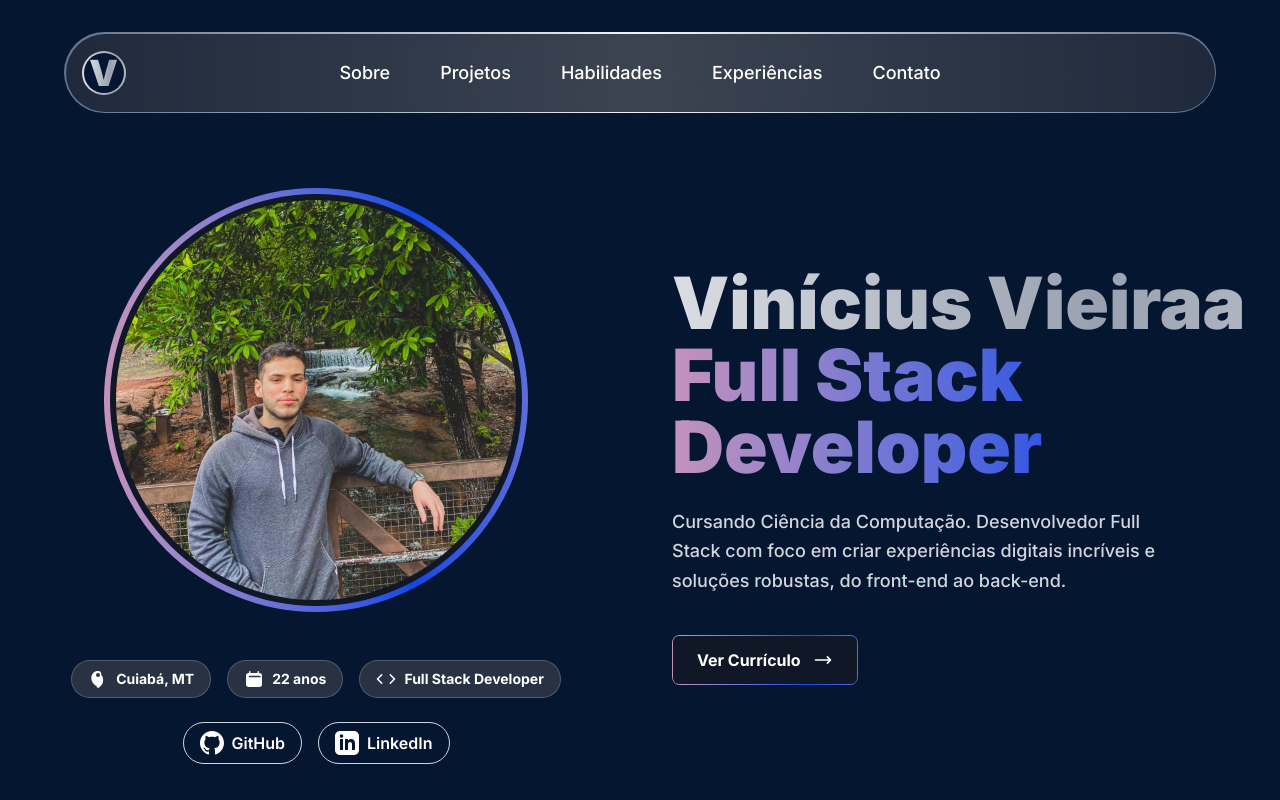
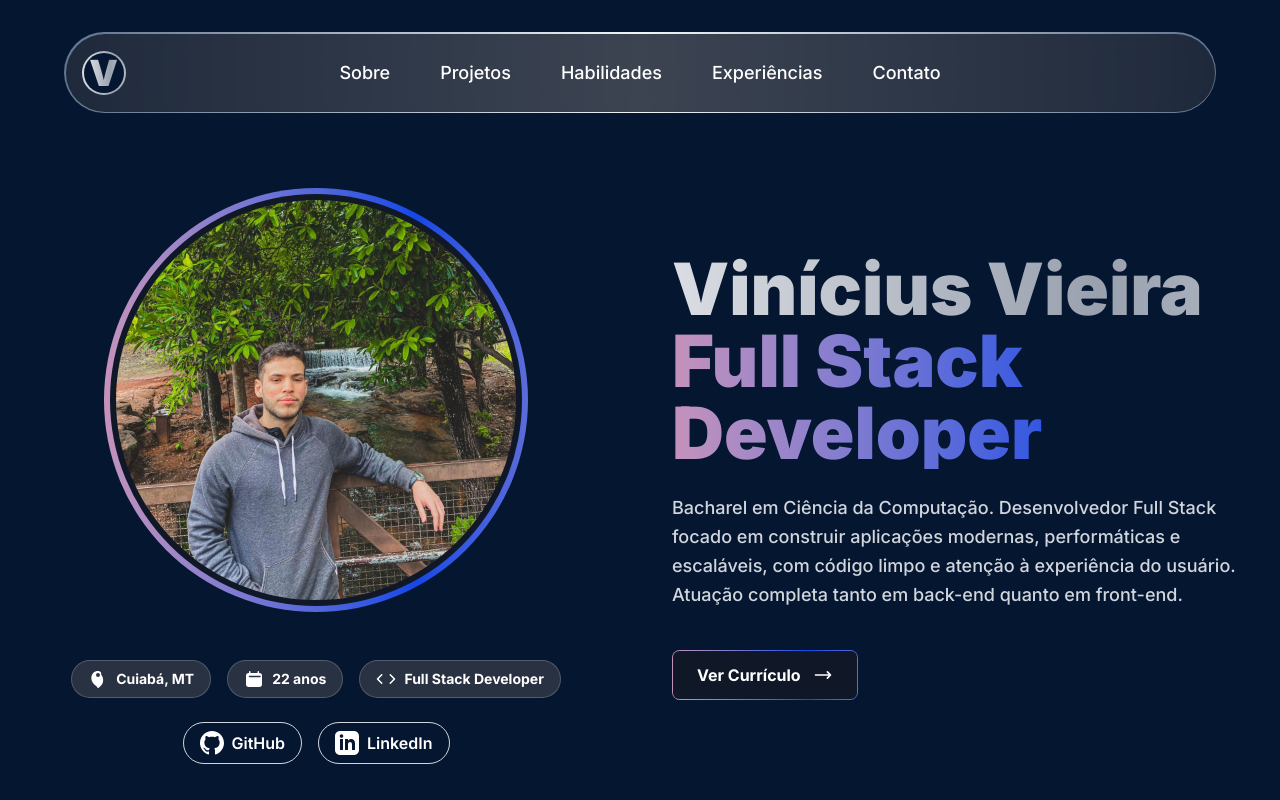
Before and after one commit to vnny8/Portfolio-Web, a Next.js app: page / in a window 1280 px wide. Shown: the top 800 px of the page. Built offline with nearby package versions, Linux system fonts and the light colour scheme.

Commit message:
feat: atualização de informações para status de formado

```diff
--- a/src/components/AboutSection/index.js
+++ b/src/components/AboutSection/index.js
@@ -67,17 +67,18 @@ export default function AboutSection({ age }) {
           <div className="flex flex-col items-start gap-6">
             <h1 className="text-5xl md:text-7xl font-black">
               <span className="block text-transparent bg-clip-text bg-gradient-to-r from-gray-100 via-gray-400 to-gray-100 animate-text-gradient">
-                Vinícius Vieiraa
+                Vinícius Vieira
               </span>
               <span className="block text-transparent bg-clip-text bg-gradient-to-r from-red-300 via-blue-700 to-red-300 animate-text-gradient">
                 Full Stack Developer
               </span>
             </h1>
 
-            <p className="text-lg text-gray-300 max-w-lg leading-relaxed font-medium">
-              Cursando Ciência da Computação. Desenvolvedor Full Stack com foco
-              em criar experiências digitais incríveis e soluções robustas, do
-              front-end ao back-end.
+            <p className="text-lg text-gray-300 max-w-xl leading-relaxed font-medium">
+              Bacharel em Ciência da Computação. Desenvolvedor Full Stack focado
+              em construir aplicações modernas, performáticas e escaláveis, com
+              código limpo e atenção à experiência do usuário. Atuação completa
+              tanto em back-end quanto em front-end.
             </p>
 
             <div className="group mt-4 inline-block rounded-lg p-px bg-gradient-to-r from-red-300 via-blue-700 to-red-300 transition-transform transform hover:-translate-y-1 hover:shadow-xl animate-text-gradient">
```
